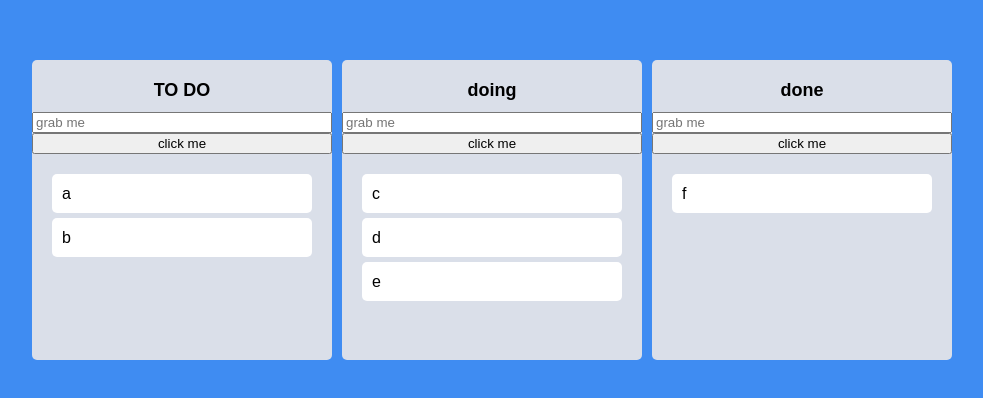
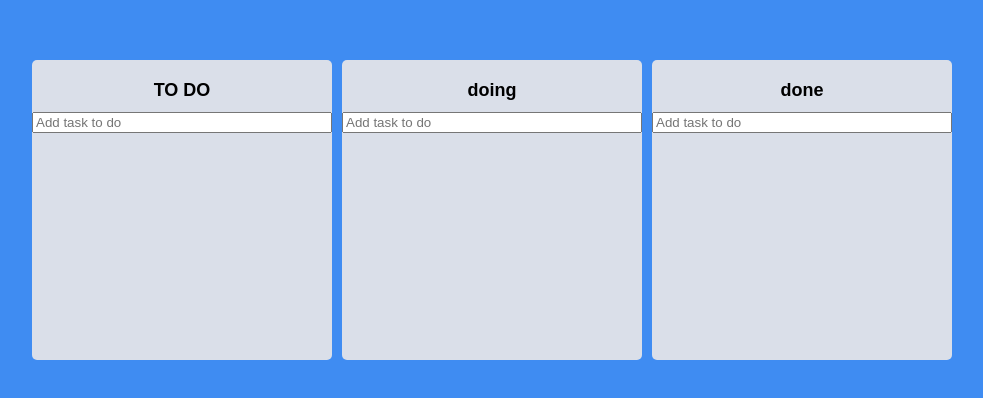
Before and after one commit to yeongminChae/React-Masterclass, a React (Create React App) app in the folder react-masterclass-TS/: page / in a window 1280 px wide. Shown: the part 190-588 px from the top of the page, without its empty margins (148-1131 px from the left). Built offline with nearby package versions, Linux system fonts and the light colour scheme.

Commit message:
chapter 5 : Task Objects <App.tsx has an error>

```diff
--- a/react-masterclass-TS/src/Components/Board.tsx
+++ b/react-masterclass-TS/src/Components/Board.tsx
@@ -1,16 +1,21 @@
-import { useRef } from "react";
+import { useForm } from "react-hook-form";
 import { Droppable } from "react-beautiful-dnd";
 import styled from "styled-components";
 import DragabbleCard from "./DragabbleCard";
+import { ITodo } from "../atoms";
 
 interface IBoardProps {
-  toDos: string[];
+  toDos: ITodo[];
   boardId: string;
 }
 
 interface IAreaProps {
   isDraggingOver: boolean;
   isDraggingFromThis: boolean;
+}
+
+interface IForm {
+  toDo: string;
 }
 
 const Wrapper = styled.div`
@@ -43,19 +48,29 @@ const Area = styled.div<IAreaProps>`
   padding: 20px;
 `;
 
+const Form = styled.form`
+  width: 100%;
+  input {
+    width: 100%;
+  }
+`;
+
 function Board({ toDos, boardId }: IBoardProps) {
-  const inputRef = useRef<HTMLInputElement>(null);
-  const onClick = () => {
-    inputRef.current?.focus();
-    setTimeout(() => {
-      inputRef.current?.blur();
-    }, 5000);
+  const { register, setValue, handleSubmit } = useForm<IForm>();
+  const onValid = (data: IForm) => {
+    console.log(data);
+    setValue("toDo", "");
   };
   return (
     <Wrapper>
       <Title>{boardId} </Title>
-      <input ref={inputRef} placeholder="grab me" />{" "}
-      <button onClick={onClick}>click me</button>
+      <Form onSubmit={handleSubmit(onValid)}>
+        <input
+          {...register("toDo", { required: true })}
+          type="text"
+          placeholder="Add task to do"
+        />
+      </Form>
       <Droppable droppableId={boardId}>
         {(magic, snapshot) => (
           <Area
@@ -65,7 +80,12 @@ function Board({ toDos, boardId }: IBoardProps) {
             {...magic.droppableProps}
           >
             {toDos.map((toDo, index) => (
-              <DragabbleCard key={toDo} index={index} toDo={toDo} />
+              <DragabbleCard
+                key={toDo.id}
+                index={index}
+                toDoId={toDo.id}
+                toDoText={toDo.text}
+              />
             ))}
             {magic.placeholder}
           </Area>
--- a/react-masterclass-TS/src/Components/DragabbleCard.tsx
+++ b/react-masterclass-TS/src/Components/DragabbleCard.tsx
@@ -14,13 +14,13 @@ const Card = styled.div<{ isDragging: boolean }>`
 `;
 
 interface IDraggableCardProps {
-  toDo: string;
+  toDoId: number;
+  toDoText: string;
   index: number;
 }
-function DragableCard({ toDo, index }: IDraggableCardProps) {
-  console.log(toDo, "has been rendered");
+function DragableCard({ toDoId, toDoText, index }: IDraggableCardProps) {
   return (
-    <Draggable key={toDo} draggableId={toDo} index={index}>
+    <Draggable draggableId={toDoId + ""} index={index}>
       {(magic, snapshot) => (
         <Card
           isDragging={snapshot.isDragging}
@@ -28,7 +28,7 @@ function DragableCard({ toDo, index }: IDraggableCardProps) {
           {...magic.draggableProps}
           {...magic.dragHandleProps}
         >
-          {toDo}
+          {toDoText}
         </Card>
       )}
     </Draggable>
--- a/react-masterclass-TS/src/atoms.tsx
+++ b/react-masterclass-TS/src/atoms.tsx
@@ -1,14 +1,18 @@
 import { atom, selector } from "recoil";
 
+export interface ITodo {
+  id: number;
+  text: string;
+}
 interface IToDoState {
-  [key: string]: string[];
+  [key: string]: ITodo[];
 }
 
 export const toDostate = atom<IToDoState>({
   key: "toDo",
   default: {
-    "TO DO": ["a", "b"],
-    doing: ["c", "d", "e"],
-    done: ["f"],
+    "TO DO": [],
+    doing: [],
+    done: [],
   },
 });
```
